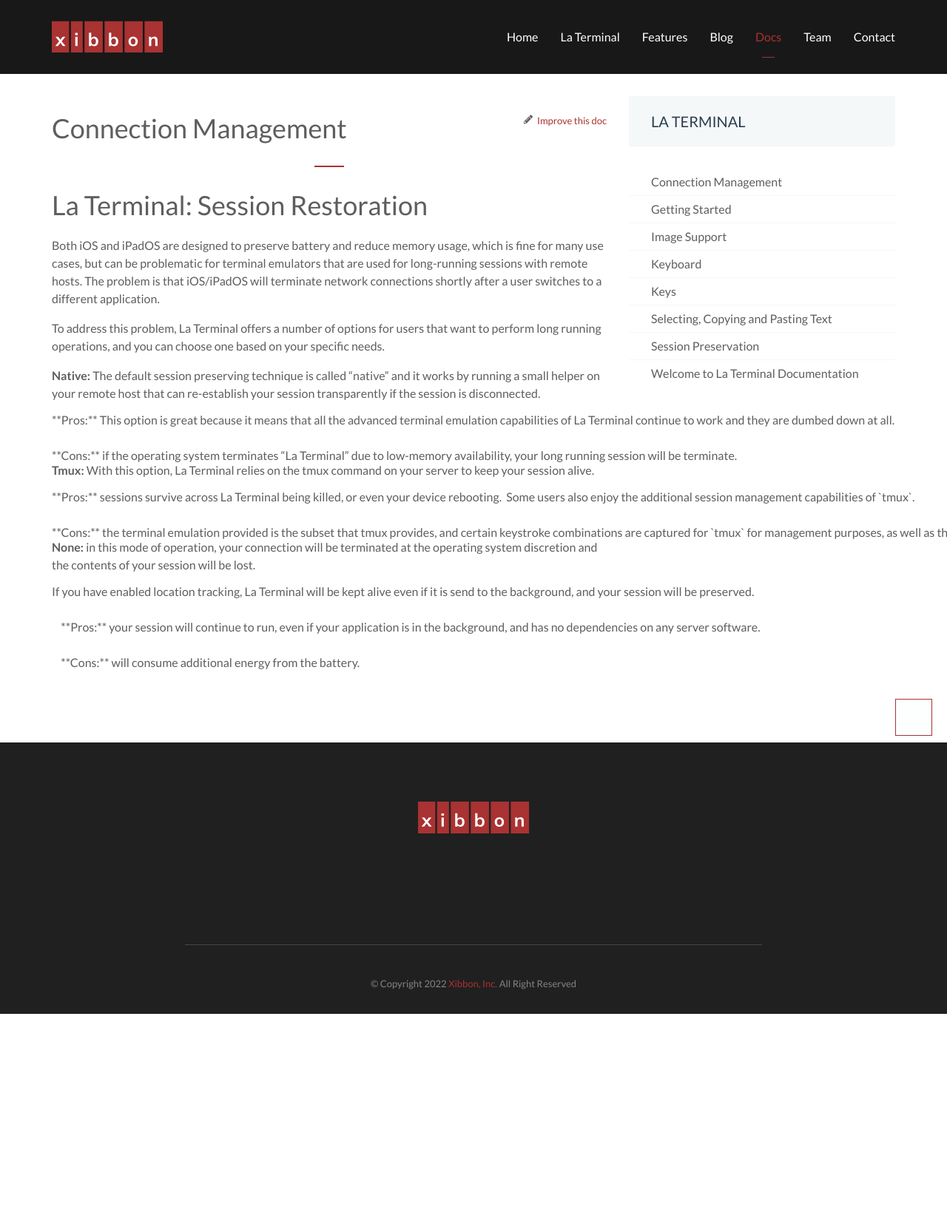
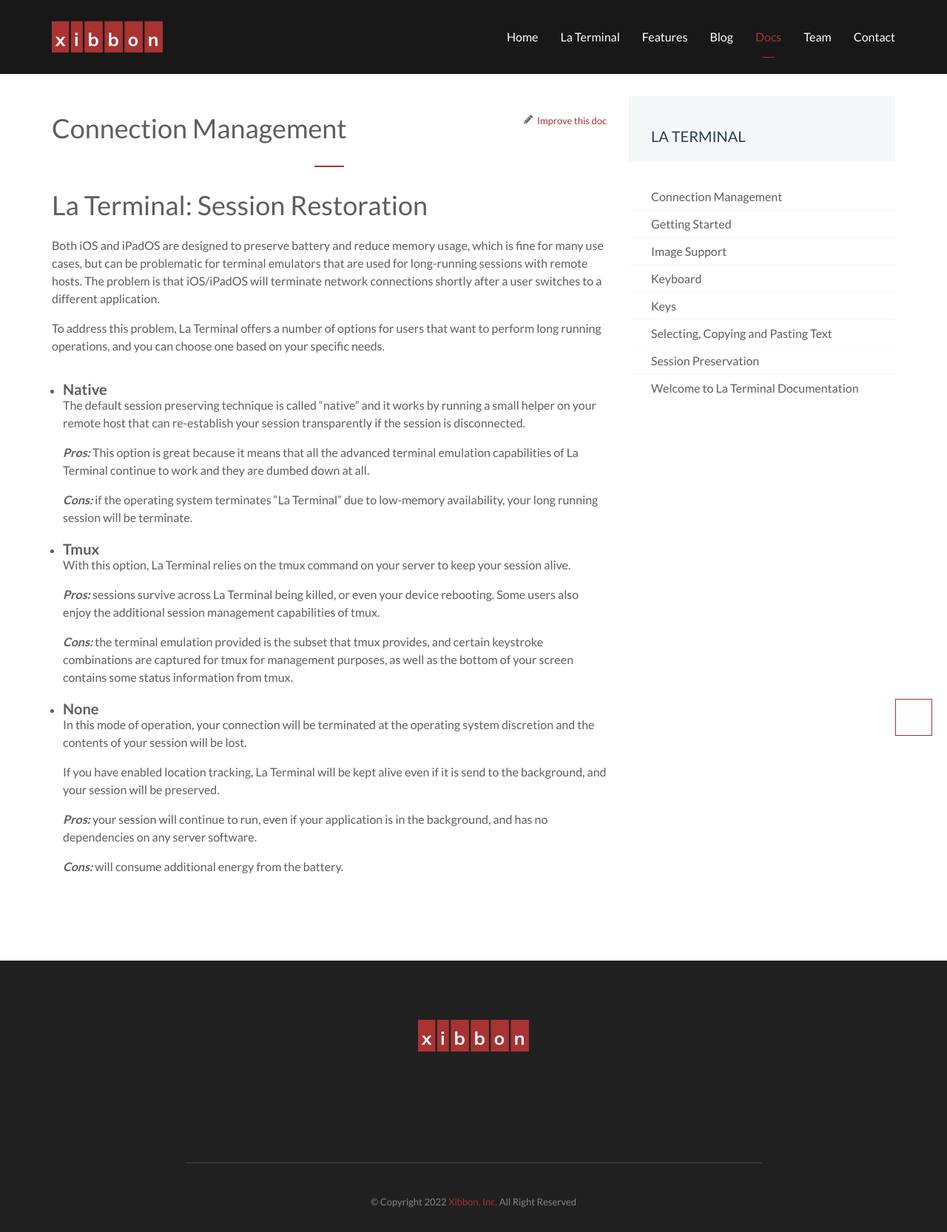
Before and after one commit to xibbon/docs, a Jekyll site: the page built from la-terminal/Connection-Management.md, in a window 1280 px wide. Shown: the whole page at 74% size. Built offline with Jekyll 4.4.1, drawn with Linux system fonts in a browser that asks for light colours; nearby versions of some CDN libraries; before the commit the page ends 1371 px from its top, so only the background shows below that.

```diff
--- a/_scss/layout/_global.scss
+++ b/_scss/layout/_global.scss
@@ -71,26 +71,32 @@ em, i {
 // Heading
 h1 {
   font-size: 3.75rem;
+  padding-top: 20px;
 }
 
 h2 {
   font-size: 2.1875rem;
+  padding-top: 20px;
 }
 
 h3 {
   font-size: 1.25rem;
+  padding-top: 20px;
 }
 
 h4 {
   font-size: 1.15rem;
+  padding-top: 20px;
 }
 
 h5 {
   font-size: 1rem;
+  padding-top: 20px;
 }
 
 h6 {
   font-size: 0.85rem;
+  padding-top: 20px;
 }
 
 // Paragraphs
--- a/la-terminal/Connection-Management.md
+++ b/la-terminal/Connection-Management.md
@@ -7,29 +7,32 @@ Both iOS and iPadOS are designed to preserve battery and reduce memory usage, wh
 
 To address this problem, La Terminal offers a number of options for users that want to perform long running operations, and you can choose one based on your specific needs.
 
-**Native:** The default session preserving technique is called “native” and it works by running a small helper on your remote host that can re-establish your session transparently if the session is disconnected.
+* ### **Native**
+The default session preserving technique is called “native” and it works by running a small helper on your remote host that can re-establish your session transparently if the session is disconnected.
 
 
-    **Pros:** This option is great because it means that all the advanced terminal emulation capabilities of La Terminal continue to work and they are dumbed down at all.
+    ***Pros:*** This option is great because it means that all the advanced terminal emulation capabilities of La Terminal continue to work and they are dumbed down at all.
 
 
-    **Cons:** if the operating system terminates “La Terminal” due to low-memory availability, your long running session will be terminate.
+    ***Cons:*** if the operating system terminates “La Terminal” due to low-memory availability, your long running session will be terminate.
 
-**Tmux:** With this option, La Terminal relies on the `tmux` command on your server to keep your session alive.
+* ### **Tmux**
+With this option, La Terminal relies on the `tmux` command on your server to keep your session alive.
 
 
-    **Pros:** sessions survive across La Terminal being killed, or even your device rebooting.  Some users also enjoy the additional session management capabilities of `tmux`.
+    ***Pros:*** sessions survive across La Terminal being killed, or even your device rebooting.  Some users also enjoy the additional session management capabilities of `tmux`.
 
 
-    **Cons:** the terminal emulation provided is the subset that tmux provides, and certain keystroke combinations are captured for `tmux` for management purposes, as well as the bottom of your screen contains some status information from tmux.
+    ***Cons:*** the terminal emulation provided is the subset that tmux provides, and certain keystroke combinations are captured for `tmux` for management purposes, as well as the bottom of your screen contains some status information from tmux.
 
-**None:** in this mode of operation, your connection will be terminated at the operating system discretion and the contents of your session will be lost.
+* ### **None**
+In this mode of operation, your connection will be terminated at the operating system discretion and the contents of your session will be lost.
 
 
     If you have enabled location tracking, La Terminal will be kept alive even if it is send to the background, and your session will be preserved.
 
 
-        **Pros:** your session will continue to run, even if your application is in the background, and has no dependencies on any server software.
+    ***Pros:*** your session will continue to run, even if your application is in the background, and has no dependencies on any server software.
 
 
-        **Cons:** will consume additional energy from the battery.
+    ***Cons:*** will consume additional energy from the battery.
```
